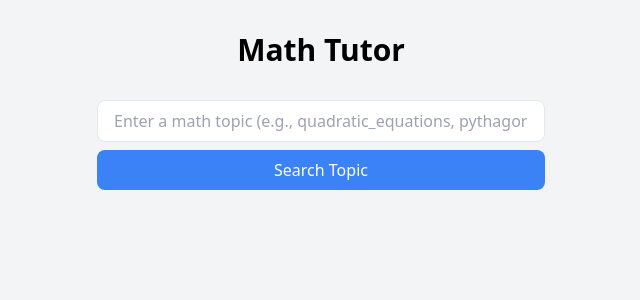
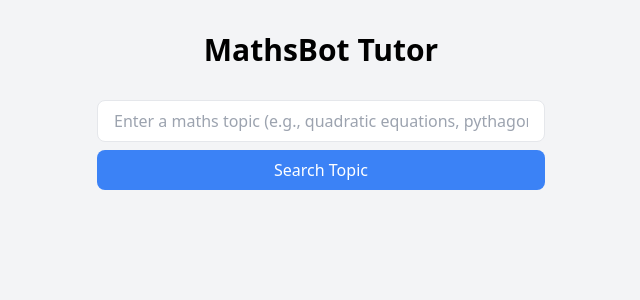
Before and after one commit to LargoKoushal/Hackathon-Lusom, a Flask app: template Hackathon Chatbot/templates/index.html in a window 1280 px wide. Shown: the top 300 px of the page, without its empty margins (319-959 px from the left). Run offline with Flask 3, Linux system fonts and the light colour scheme; the template is opened without the code that fills it, so the values that code supplies are empty.

Commit message:
Change the name and title of the HTML website from "Math Tutor" to "MathsBot Tutor"

```diff
--- a/Hackathon Chatbot/templates/index.html
+++ b/Hackathon Chatbot/templates/index.html
@@ -4,7 +4,7 @@
 <head>
     <meta charset="UTF-8">
     <meta name="viewport" content="width=device-width, initial-scale=1.0">
-    <title>Math Tutor</title>
+    <title>MathsBot Tutor</title>
     <link href="https://cdn.jsdelivr.net/npm/tailwindcss@2.2.19/dist/tailwind.min.css" rel="stylesheet">
     <style>
         .hidden {
@@ -14,13 +14,13 @@
 </head>
 <body class="bg-gray-100 min-h-screen">
     <div class="container mx-auto px-4 py-8">
-        <h1 class="text-3xl font-bold text-center mb-8">Math Tutor</h1>
+        <h1 class="text-3xl font-bold text-center mb-8">MathsBot Tutor</h1>
 
         <!-- Search Section -->
         <div class="max-w-md mx-auto mb-8">
             <input type="text" id="searchInput"
                    class="w-full px-4 py-2 rounded-lg border focus:outline-none focus:ring-2 focus:ring-blue-500"
-                   placeholder="Enter a math topic (e.g., quadratic_equations, pythagoras_theorem)">
+                   placeholder="Enter a maths topic (e.g., quadratic equations, pythagoras theorem)">
             <button onclick="searchTopic()"
                     class="w-full mt-2 px-4 py-2 bg-blue-500 text-white rounded-lg hover:bg-blue-600">
                 Search Topic
```
